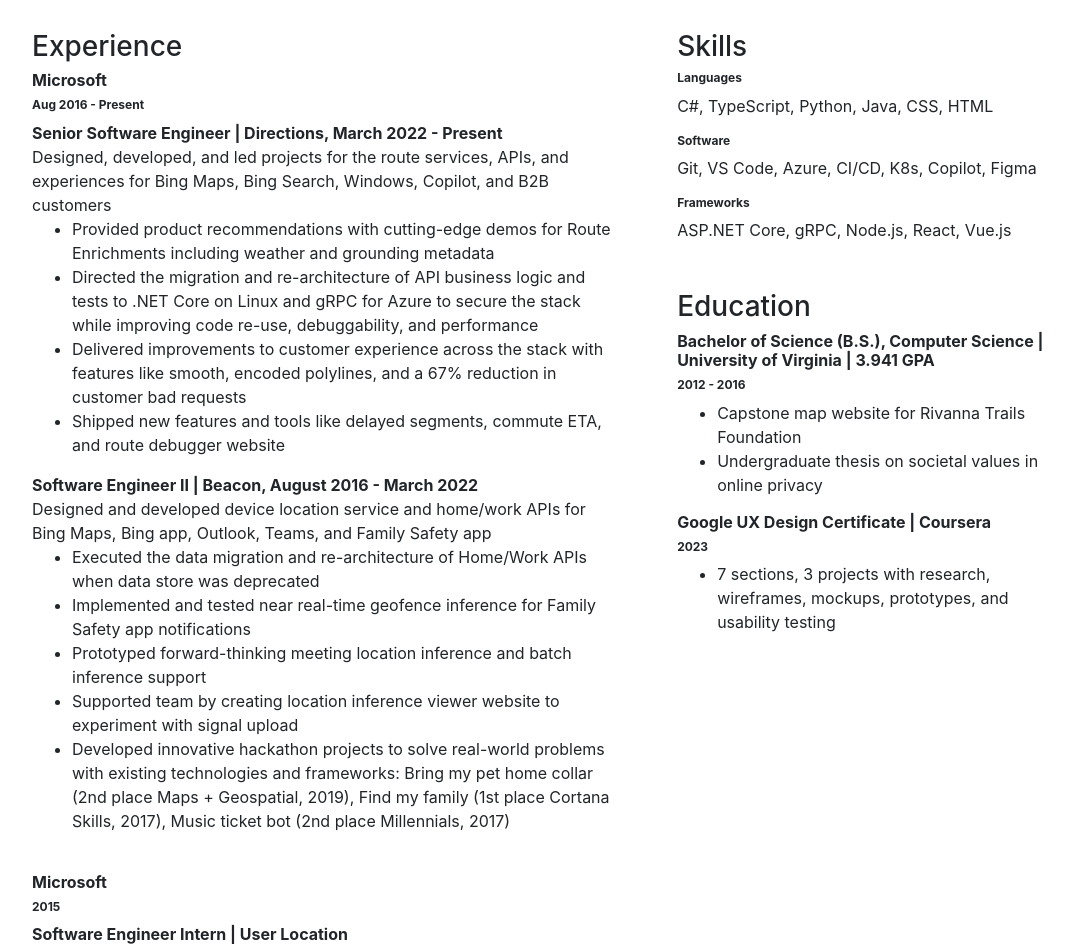
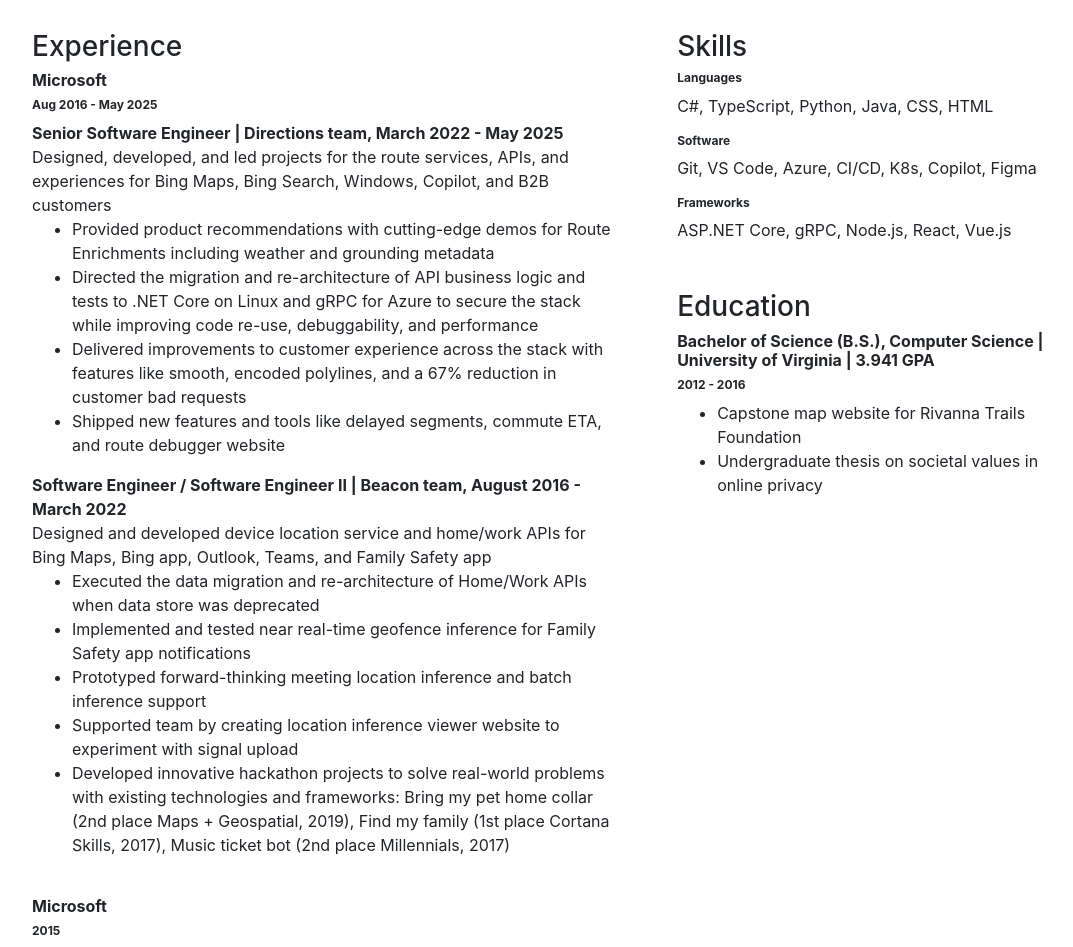
Before and after one commit to msilvprog7/msilvprog7.github.io, a React (Create React App) app: page / in a window 1280 px wide. Shown: the part 380-1327 px from the top of the page, without its empty margins (86-1159 px from the left). Built offline with nearby package versions, Linux system fonts and the light colour scheme; what path would draw is missing.

Commit message:
Update resume information for July update

```diff
--- a/src/App.tsx
+++ b/src/App.tsx
@@ -120,10 +120,11 @@
               <Heading.Title>
                 <b>Microsoft</b>
               </Heading.Title>
-              <Heading.Subtitle>Aug 2016 - Present</Heading.Subtitle>
+              <Heading.Subtitle>Aug 2016 - May 2025</Heading.Subtitle>
               <Heading.Body>
                 <b>
-                  Senior Software Engineer | Directions, March 2022 - Present
+                  Senior Software Engineer | Directions team, March 2022 - May
+                  2025
                 </b>
                 <br />
                 Designed, developed, and led projects for the route services,
@@ -152,7 +153,10 @@
                 </ul>
               </Heading.Body>
               <Heading.Body>
-                <b>Software Engineer II | Beacon, August 2016 - March 2022</b>
+                <b>
+                  Software Engineer / Software Engineer II | Beacon team, August
+                  2016 - March 2022
+                </b>
                 <br />
                 Designed and developed device location service and home/work
                 APIs for Bing Maps, Bing app, Outlook, Teams, and Family Safety
@@ -189,7 +193,7 @@
               </Heading.Title>
               <Heading.Subtitle>2015</Heading.Subtitle>
               <Heading.Body>
-                <b>Software Engineer Intern | User Location</b>
+                <b>Software Engineer Intern | User Location team</b>
                 <br />
                 <ul>
                   <li>Location history for Privacy and Speed Test for Bing</li>
@@ -201,7 +205,9 @@
               </Heading.Title>
               <Heading.Subtitle>2013, 2014</Heading.Subtitle>
               <Heading.Body>
-                <b>Software Developer Intern | Traffic Management System</b>
+                <b>
+                  Software Developer Intern | Traffic Management System team
+                </b>
                 <br />
                 <ul>
                   <li>
@@ -240,18 +246,6 @@
                   <li>Capstone map website for Rivanna Trails Foundation</li>
                   <li>
                     Undergraduate thesis on societal values in online privacy
-                  </li>
-                </ul>
-              </Heading.Body>
-              <Heading.Title>
-                <b>Google UX Design Certificate | Coursera</b>
-              </Heading.Title>
-              <Heading.Subtitle>2023</Heading.Subtitle>
-              <Heading.Body>
-                <ul>
-                  <li>
-                    7 sections, 3 projects with research, wireframes, mockups,
-                    prototypes, and usability testing
                   </li>
                 </ul>
               </Heading.Body>
```
Also changed, not shown: 1 other file (tests, documents, lock files or other folders).
